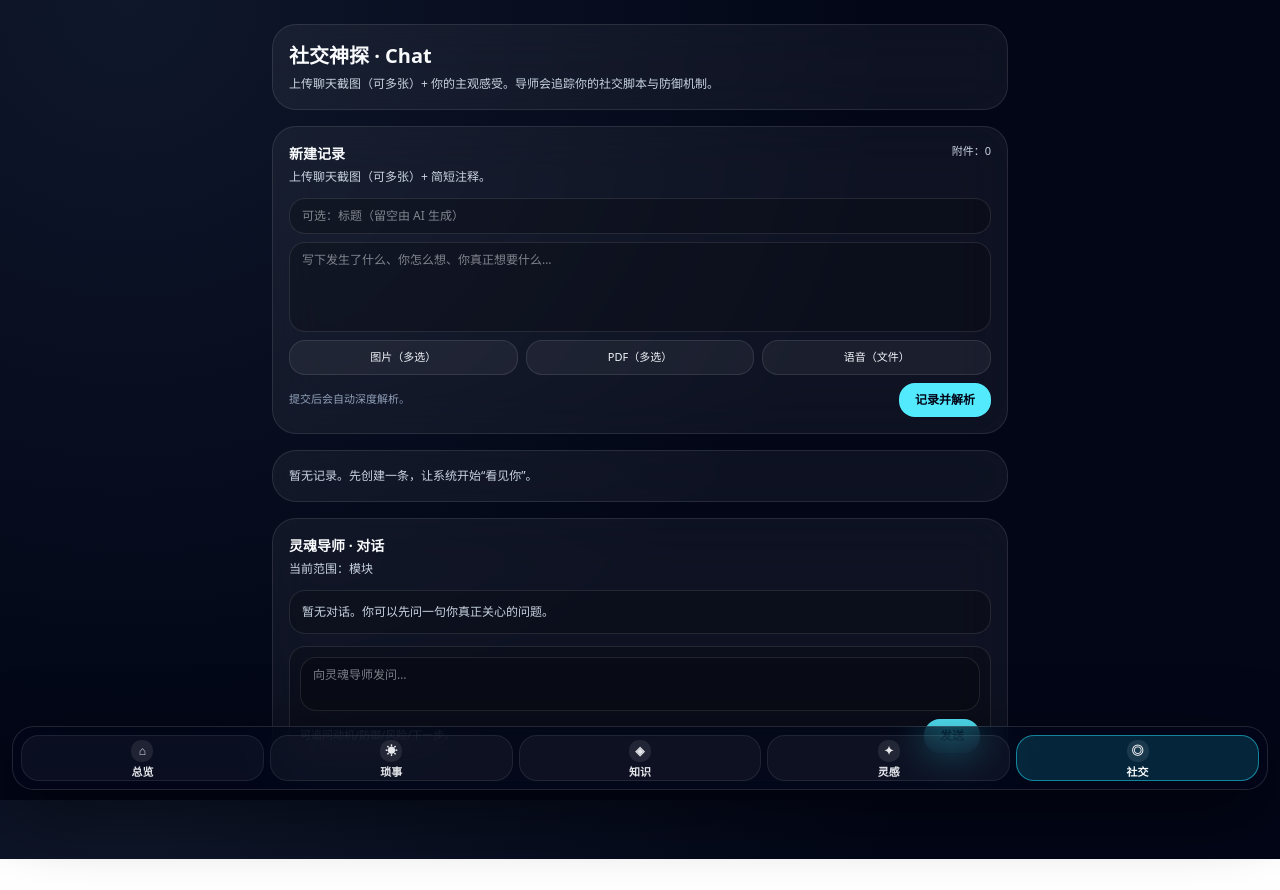
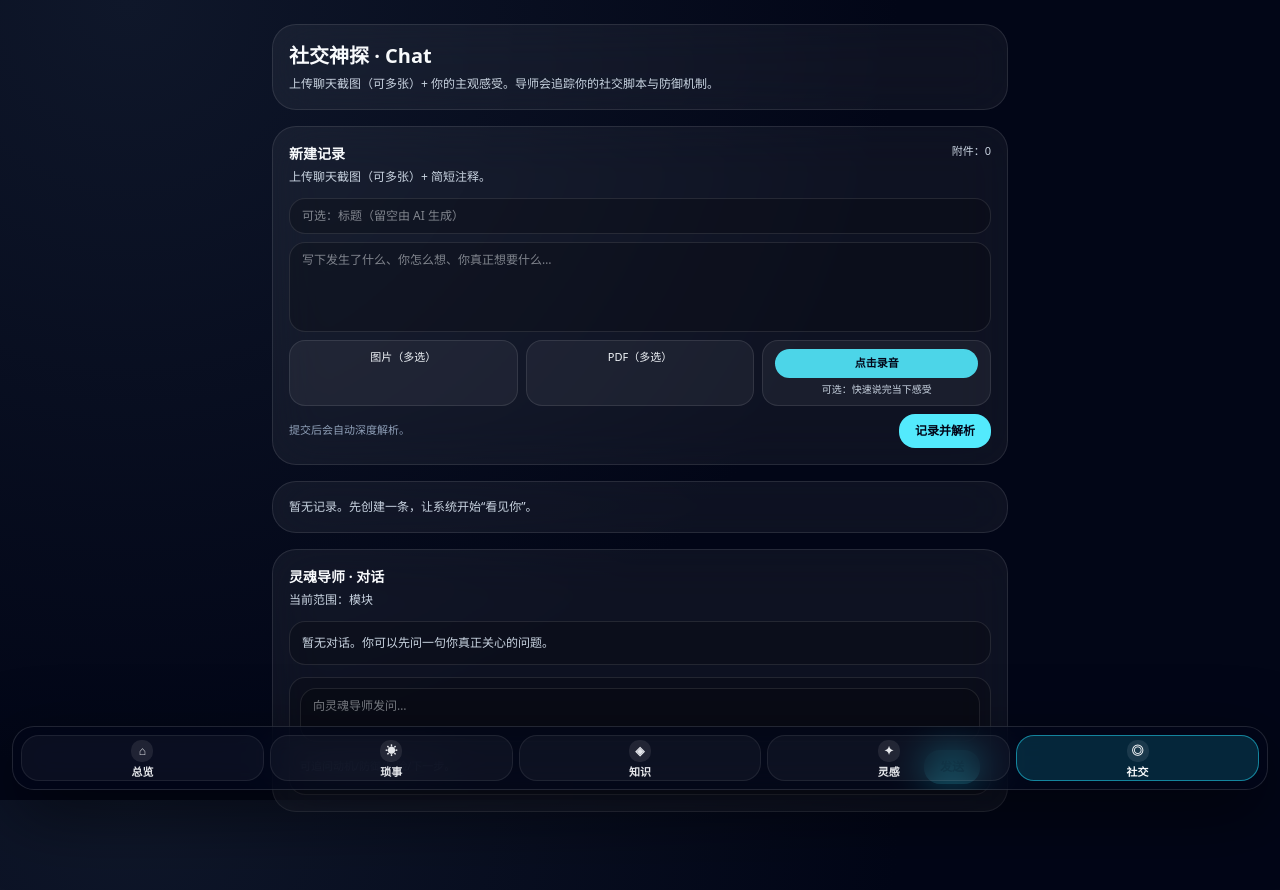
Before and after one commit to jeffwjwang/dpsychemirror-web, a Next.js app: page /chat in a window 1280 px wide. Before the commit the page ends 859 px from the top, so only its background shows below. Built offline with nearby package versions, Linux system fonts and the light colour scheme; a web font is replaced by a local one.

Commit message:
Update EntryComposer.tsx

```diff
--- a/components/entries/EntryComposer.tsx
+++ b/components/entries/EntryComposer.tsx
@@ -1,6 +1,6 @@
 "use client";
 
-import { useMemo, useState } from "react";
+import { useMemo, useRef, useState } from "react";
 import type { BlobRecord, Entry, EntryModule } from "@/types/psyche";
 import { analyzeEntry } from "@/lib/ai/client";
 import { blobsStore, entriesStore } from "@/lib/storage/localStore";
@@ -35,11 +35,59 @@ export function EntryComposer({ module, onCreated }: { module: EntryModule; onCr
   const [audio, setAudio] = useState<File | null>(null);
   const [busy, setBusy] = useState(false);
   const [status, setStatus] = useState<string>("");
+  const [recording, setRecording] = useState(false);
+  const mediaRecorderRef = useRef<MediaRecorder | null>(null);
+  const audioChunksRef = useRef<Blob[]>([]);
 
   const attachmentCount = useMemo(
     () => images.length + pdfs.length + (audio ? 1 : 0),
     [images.length, pdfs.length, audio]
   );
+
+  async function toggleRecording() {
+    if (recording) {
+      const mr = mediaRecorderRef.current;
+      if (mr && mr.state !== "inactive") {
+        mr.stop();
+      }
+      setRecording(false);
+      return;
+    }
+
+    if (typeof navigator === "undefined" || !navigator.mediaDevices?.getUserMedia) {
+      setStatus("当前浏览器不支持录音，请改用上传音频文件。");
+      return;
+    }
+
+    try {
+      const stream = await navigator.mediaDevices.getUserMedia({ audio: true });
+      const mr = new MediaRecorder(stream);
+      mediaRecorderRef.current = mr;
+      audioChunksRef.current = [];
+      setAudio(null);
+      setRecording(true);
+      setStatus("录音中… 再次点击结束。");
+
+      mr.ondataavailable = (ev) => {
+        if (ev.data && ev.data.size > 0) {
+          audioChunksRef.current.push(ev.data);
+        }
+      };
+      mr.onstop = () => {
+        const blob = new Blob(audioChunksRef.current, { type: "audio/webm" });
+        const file = new File([blob], "voice.webm", { type: blob.type });
+        setAudio(file);
+        setStatus("录音已保存，可提交。");
+        stream.getTracks().forEach((t) => t.stop());
+      };
+
+      mr.start();
+    } catch (e) {
+      console.error(e);
+      setStatus("录音失败：请检查麦克风权限。");
+      setRecording(false);
+    }
+  }
 
   async function onSubmit() {
     if (!text.trim() && attachmentCount === 0) return;
@@ -52,12 +100,20 @@ export function EntryComposer({ module, onCreated }: { module: EntryModule; onCr
 
       const firstImage = images[0] || null;
       const imageBase64 = firstImage ? await fileToBase64(firstImage) : null;
+      const firstPdf = pdfs[0] || null;
+      const pdfBase64 = firstPdf ? await fileToBase64(firstPdf) : null;
+      const audioFile = audio;
+      const audioBase64 = audioFile ? await fileToBase64(audioFile) : null;
 
       const analysis = await analyzeEntry({
         module,
         text: text.trim(),
         imageBase64,
         imageMimeType: firstImage?.type || null,
+        pdfBase64,
+        pdfMimeType: firstPdf?.type || null,
+        audioBase64,
+        audioMimeType: audioFile?.type || null,
       });
 
       const analysis_v1 = {
@@ -206,16 +262,23 @@ export function EntryComposer({ module, onCreated }: { module: EntryModule; onCr
               onChange={(e) => setPdfs(Array.from(e.target.files || []))}
             />
           </label>
-          <label className="rounded-2xl border border-white/10 bg-white/5 px-3 py-2 text-center text-[11px] text-slate-100">
-            语音（文件）
-            <input
-              className="hidden"
-              type="file"
-              accept="audio/*"
-              capture
-              onChange={(e) => setAudio((e.target.files || [])[0] || null)}
-            />
-          </label>
+          <div className="rounded-2xl border border-white/10 bg-white/5 px-3 py-2 text-center text-[11px] text-slate-100 flex flex-col items-center justify-center gap-1">
+            <button
+              type="button"
+              className="w-full rounded-2xl bg-cyan-300/90 px-3 py-1.5 text-[11px] font-semibold text-slate-950 disabled:opacity-60"
+              onClick={toggleRecording}
+              disabled={busy}
+            >
+              {recording ? "停止录音" : "点击录音"}
+            </button>
+            <div className="text-[10px] text-slate-300">
+              {audio
+                ? "已附加一段语音"
+                : recording
+                ? "录音中… 再点一次结束"
+                : "可选：快速说完当下感受"}
+            </div>
+          </div>
         </div>
 
         <div className="flex items-center justify-between gap-2">
```
